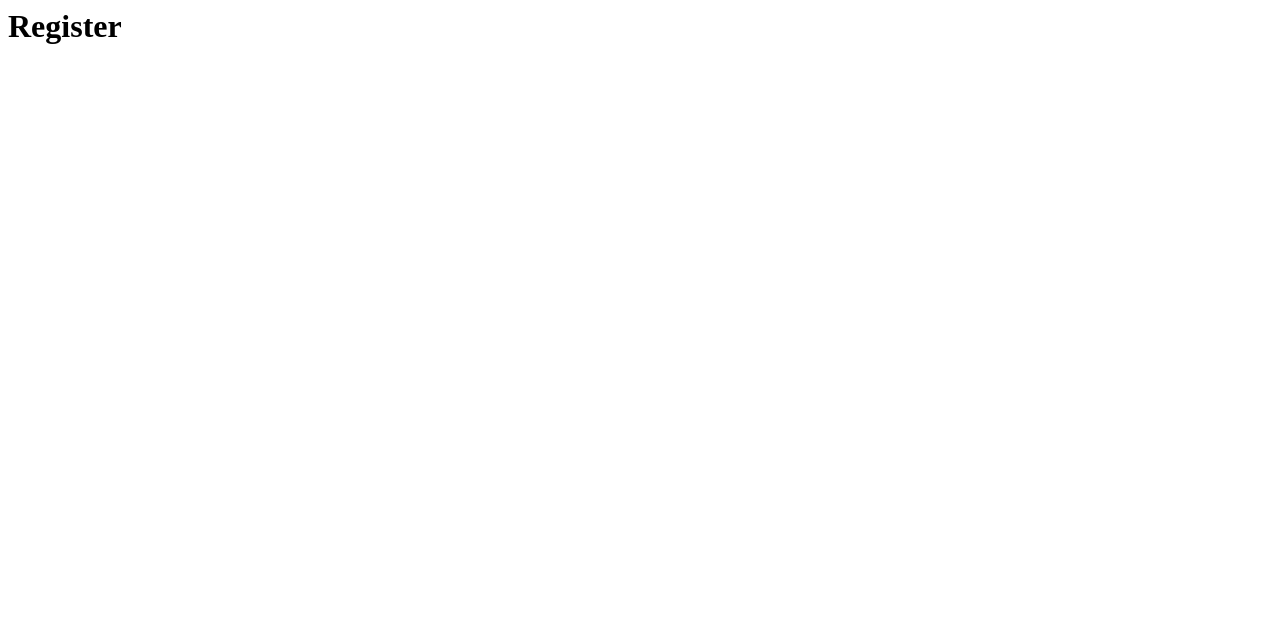
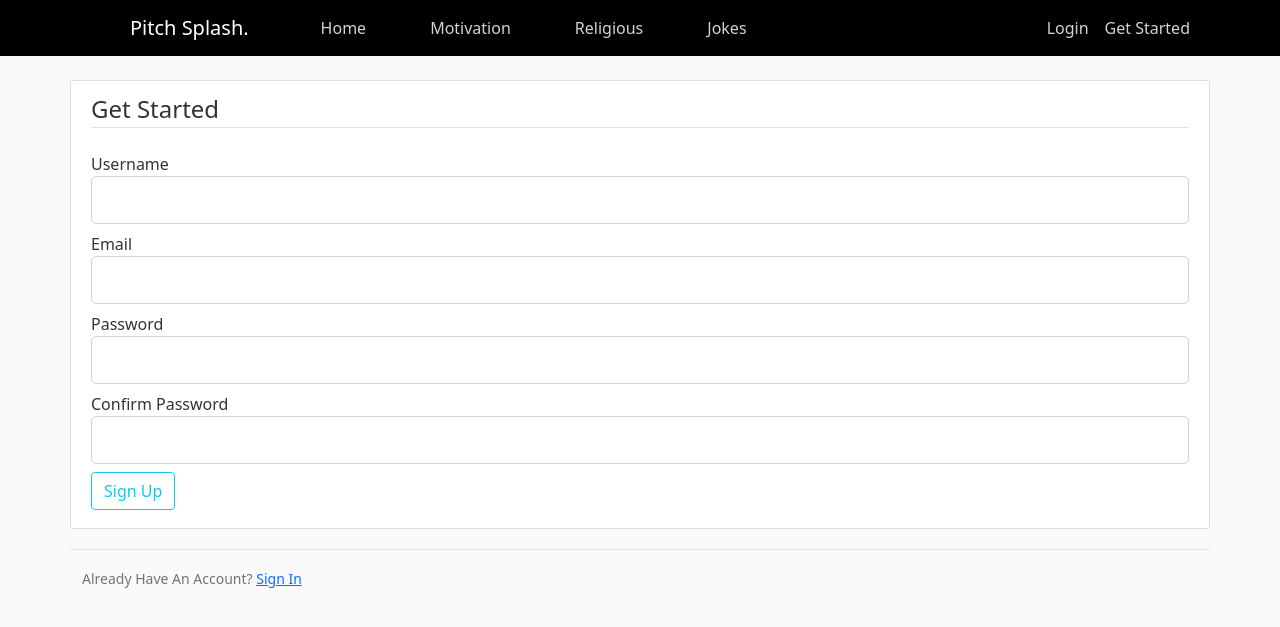
Before and after one commit to AtienoObwanda/pitchSplash, a Flask app: page /auth/register in a window 1280 px wide. Before the commit the part shown is almost empty. Shown: the top 627 px of the page. Run offline with Flask 2, Linux system fonts and the light colour scheme; some libraries are stand-ins or nearby versions.

Commit message:
adding registration template

```diff
--- a/app/templates/auth/register.html
+++ b/app/templates/auth/register.html
@@ -1 +1,72 @@
-<h1>Register</h1>
+{% extends "layout.html" %}
+{% block content %}
+    <div class="content-section">
+        <form method="POST" action="">
+            {{ form.hidden_tag() }}
+            <fieldset class="form-group">
+                <legend class="border-bottom mb-4">Get Started</legend>
+                <div class="form-group mb-2">
+                    {{ form.username.label(class="form-control-label") }}
+
+                    {% if form.username.errors %}
+                        {{ form.username(class="form-control form-control-lg is-invalid") }}
+                        <div class="invalid-feedback">
+                            {% for error in form.username.errors %}
+                                <span>{{ error }}</span>
+                            {% endfor %}
+                        </div>
+                    {% else %}
+                        {{ form.username(class="form-control form-control-lg") }}
+                    {% endif %}
+                </div>
+                <div class="form-group mb-2">
+                    {{ form.email.label(class="form-control-label") }}
+                    {% if form.email.errors %}
+                        {{ form.email(class="form-control form-control-lg is-invalid") }}
+                        <div class="invalid-feedback">
+                            {% for error in form.email.errors %}
+                                <span>{{ error }}</span>
+                            {% endfor %}
+                        </div>
+                    {% else %}
+                        {{ form.email(class="form-control form-control-lg") }}
+                    {% endif %}
+                </div>
+                <div class="form-group mb-2">
+                    {{ form.password.label(class="form-control-label") }}
+                    {% if form.password.errors %}
+                        {{ form.password(class="form-control form-control-lg is-invalid") }}
+                        <div class="invalid-feedback">
+                            {% for error in form.password.errors %}
+                                <span>{{ error }}</span>
+                            {% endfor %}
+                        </div>
+                    {% else %}
+                        {{ form.password(class="form-control form-control-lg") }}
+                    {% endif %}
+                </div>
+                <div class="form-group mb-2">
+                    {{ form.confirm_password.label(class="form-control-label") }}
+                    {% if form.confirm_password.errors %}
+                        {{ form.confirm_password(class="form-control form-control-lg is-invalid") }}
+                        <div class="invalid-feedback">
+                            {% for error in form.confirm_password.errors %}
+                                <span>Passwords do not match!!! Kindly check and try again!</span>
+                            {% endfor %}
+                        </div>
+                    {% else %}
+                        {{ form.confirm_password(class="form-control form-control-lg") }}
+                    {% endif %}
+                </div>
+            </fieldset>
+            <div class="form-group mb-2">
+                {{ form.submit(class="btn btn-outline-info") }}
+            </div>
+        </form>
+    </div>
+    <div class="border-top pt-3">
+        <small class="text-muted">
+            Already Have An Account? <a class="ml-2" href="{{ url_for('login') }}">Sign In</a>
+        </small>
+    </div>
+{% endblock content %}
```
